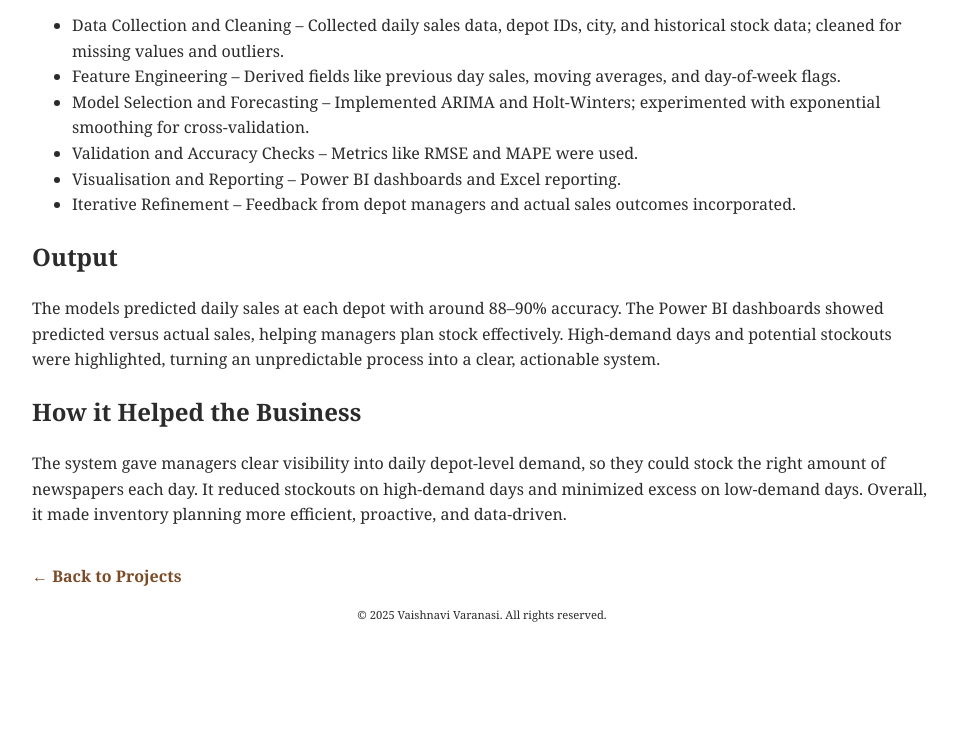
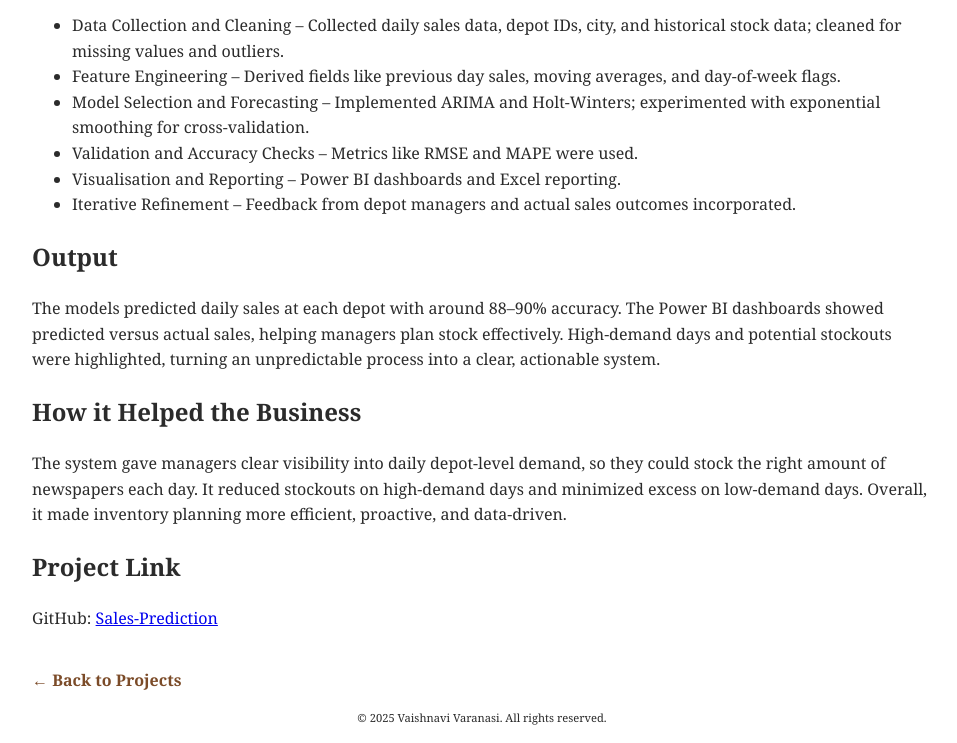
Before and after one commit to VAISHNAVI4243/Vaishnavi-Varanasi-Website, a plain HTML site: page Projects/Work_Experience_Projects/Sales_Prediction_of_Times_Of_India/Sales_Prediction.html in a window 1280 px wide. Shown: the part 1949-2692 px from the top of the page, without its empty margins (158-1115 px from the left). Before the commit the page ends 2589 px from the top, so only its background shows below. Drawn offline with Linux system fonts and the light colour scheme.

Commit message:
Added github link to sales prediction project

```diff
--- a/Projects/Work_Experience_Projects/Sales_Prediction_of_Times_Of_India/Sales_Prediction.html
+++ b/Projects/Work_Experience_Projects/Sales_Prediction_of_Times_Of_India/Sales_Prediction.html
@@ -173,6 +173,10 @@
     <h2><b>How it Helped the Business</b></h2>
     <p>The system gave managers clear visibility into daily depot-level demand, so they could stock the right amount of newspapers each day. It reduced stockouts on high-demand days and minimized excess on low-demand days. Overall, it made inventory planning more efficient, proactive, and data-driven.</p>
 
+     <h2>Project Link</h2>
+    <p>
+      GitHub: <a href="https://github.com/VVa154/Sales-Prediction-Times-Of-India-Newspaper-at-Depot-Level" target="_blank">Sales-Prediction</a>
+    </p>
     <a href="../../../projects.html" class="back-link"> ← Back to Projects </a>
 
 </section>
```
